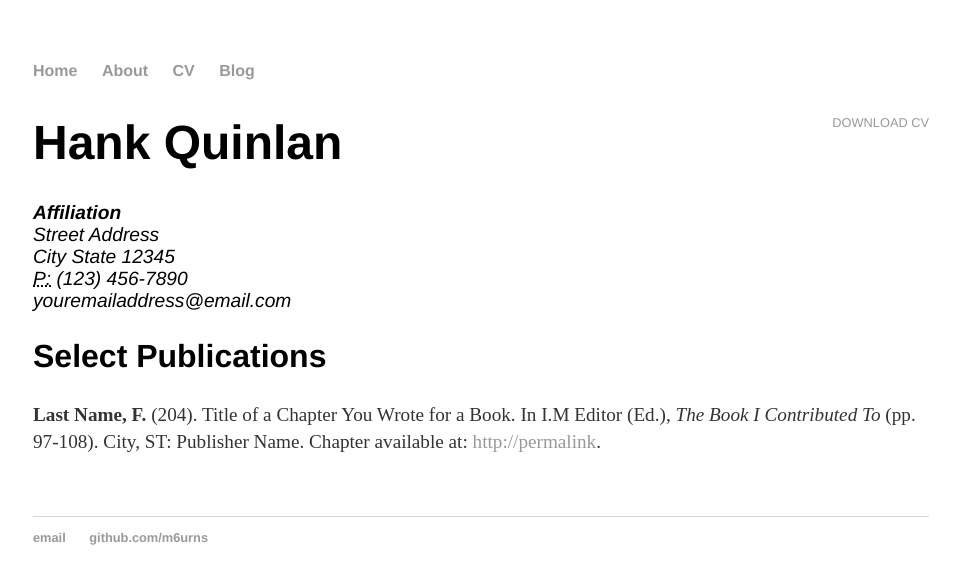
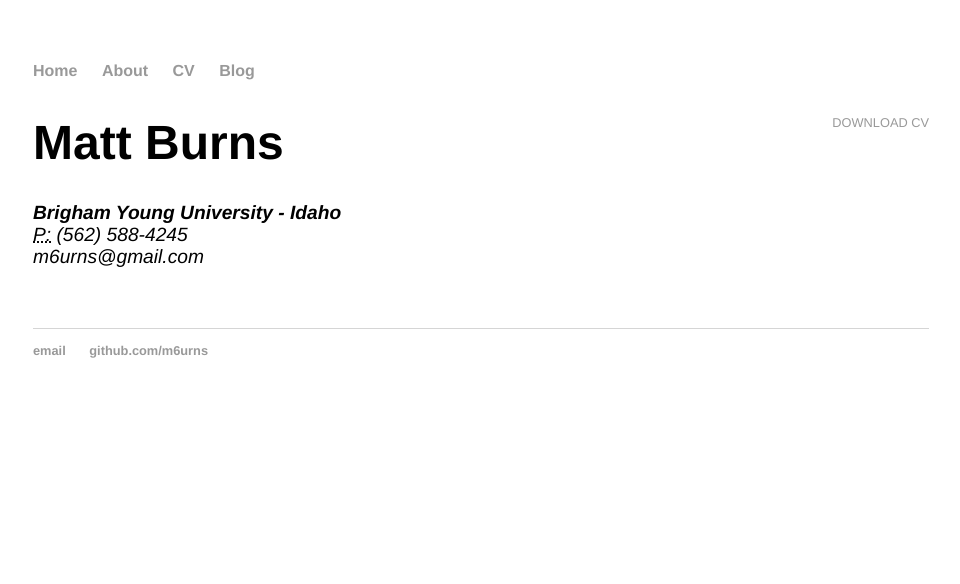
Before and after one commit to m6urns/m6urns.github.io, a Jekyll site: the page built from cv/index.html, in a window 1280 px wide. Shown: the top 584 px of the page, without its empty margins (159-1119 px from the left). Built offline with Jekyll 4.4.1, drawn with Linux system fonts in a browser that asks for light colours.

Commit message:
Update index.html

```diff
--- a/cv/index.html
+++ b/cv/index.html
@@ -5,18 +5,12 @@
 
 	<div class="cv">
 		<a href="#" class="download" title="Download CV as PDF">Download CV</a>
-					<h1>Hank Quinlan</h1>
+					<h1>Matt Burns</h1>
 					<address>
-					<strong>Affiliation</strong><br>
-					Street Address<br>
-					City State 12345<br>
-					<abbr title="phone">P:</abbr> (123) 456-7890<br>
-					<span class="obfuscate">youremailaddress@email.com</span>
+					<strong>Brigham Young University - Idaho</strong><br>
+					<abbr title="phone">P:</abbr> (562) 588-4245<br>
+					<span class="obfuscate">m6urns@gmail.com</span>
 					</address>
-
-					<h2>Select Publications</h2>
-
-					<p><strong>Last Name, F.</strong> (204). Title of a Chapter You Wrote for a Book. In I.M Editor (Ed.), <em>The Book I Contributed To</em> (pp. 97-108). City, ST: Publisher Name. Chapter available at: <a href="#">http://permalink</a>.
 
 
 	</div>
```
